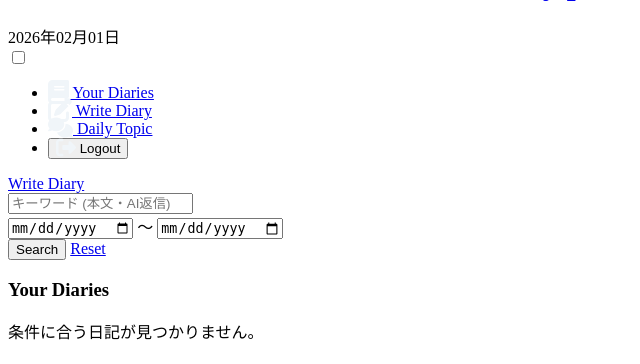
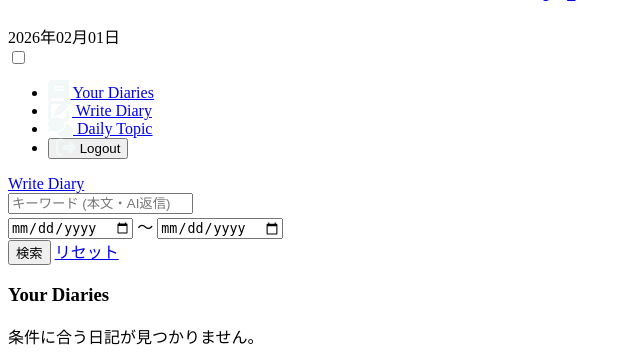
Before and after one commit to Tech-Jam-KDG-2026-Winter/Team-1-Django, a Django app: page / in a window 1280 px wide. Shown: the part 553-917 px from the top of the page, without its empty margins (0-640 px from the left). Before the commit the page ends 893 px from the top, so only its background shows below. Run offline with Django 5.2, Linux system fonts and the light colour scheme; the visitor is signed in with stand-in values (Sample User, id 1).

Commit message:
templates調整

```diff
--- a/templates/app/index.html
+++ b/templates/app/index.html
@@ -14,8 +14,8 @@
                 <input type="date" name="start_date" value="{{ request.GET.start_date }}"> 〜
                 <input type="date" name="end_date" value="{{ request.GET.end_date }}">
             </div>
-            <button type="submit" class="btn-search">Search</button>
-            <a href="{% url 'index' %}" class="btn-reset">Reset</a>
+            <button type="submit" class="btn-search">検索</button>
+            <a href="{% url 'index' %}" class="btn-reset">リセット</a>
         </form>
     </section>
 
--- a/templates/app/setting.html
+++ b/templates/app/setting.html
@@ -1,9 +1,9 @@
 {% extends 'base.html' %}
-{% block title %}設定 - my pace{% endblock %}
+{% block title %}Settings - my pace{% endblock %}
 
 {% block content %}
 <div class="setting-container">
-    <h2>アプリ設定</h2>
+    <h2>Settings</h2>
 
     {% if messages %}
         <div class="success-box">
@@ -18,7 +18,7 @@
         <div class="setting-card">
             <div class="setting-row">
                 <label class="switch-label">
-                    AIアドバイス機能
+                    AIからのアドバイス機能
                     <input type="checkbox" name="is_advice_enabled" {% if profile.is_advice_enabled %}checked{% endif %}>
                 </label>
             </div>
--- a/templates/base.html
+++ b/templates/base.html
@@ -15,7 +15,7 @@
             {% if user.is_authenticated %}
             <div class="header-left">
                 <a href="{% url 'setting' %}" class="setting-icon-link">
-                    <i class="fa-solid fa-gear fa-2xl" style="color: #f0f5f9;"></i>
+                    <i class="fa-solid fa-gear fa-2xl" style="color: #f2f7f8;"></i>
                 </a>
             </div>
 
@@ -38,13 +38,13 @@
 
                 <nav class="hamburger-menu">
                     <ul class="menu-list">
-                        <li><a href="{% url 'index' %}"><i class="fa-solid fa-book fa-xl" style="color: #f0f5f9;"></i> Your Diaries</a></li>
-                        <li><a href="{% url 'diary_write' %}"><i class="fa-solid fa-pen-to-square fa-xl" style="color: #f0f5f9;"></i> Write Diary</a></li>
-                        <li><a href="{% url 'daily_topic' %}"><i class="fa-solid fa-comments fa-lg" style="color: #f0f5f9;"></i> Daily Topic</a></li>
+                        <li><a href="{% url 'index' %}"><i class="fa-solid fa-book fa-xl" style="color: #f2f7f8;"></i> Your Diaries</a></li>
+                        <li><a href="{% url 'diary_write' %}"><i class="fa-solid fa-pen-to-square fa-xl" style="color: #f2f7f8;"></i> Write Diary</a></li>
+                        <li><a href="{% url 'daily_topic' %}"><i class="fa-solid fa-comments fa-lg" style="color: #f2f7f8;"></i> Daily Topic</a></li>
                         <li>
                             <form action="{% url 'logout' %}" method="post">
                                 {% csrf_token %}
-                                <button type="submit" class="logout-link"><i class="fa-solid fa-right-from-bracket fa-xl" style="color: #f0f5f9;"></i> Logout</button>
+                                <button type="submit" class="logout-link"><i class="fa-solid fa-right-from-bracket fa-xl" style="color: #f2f7f8;"></i> Logout</button>
                             </form>
                         </li>
                     </ul>
```
